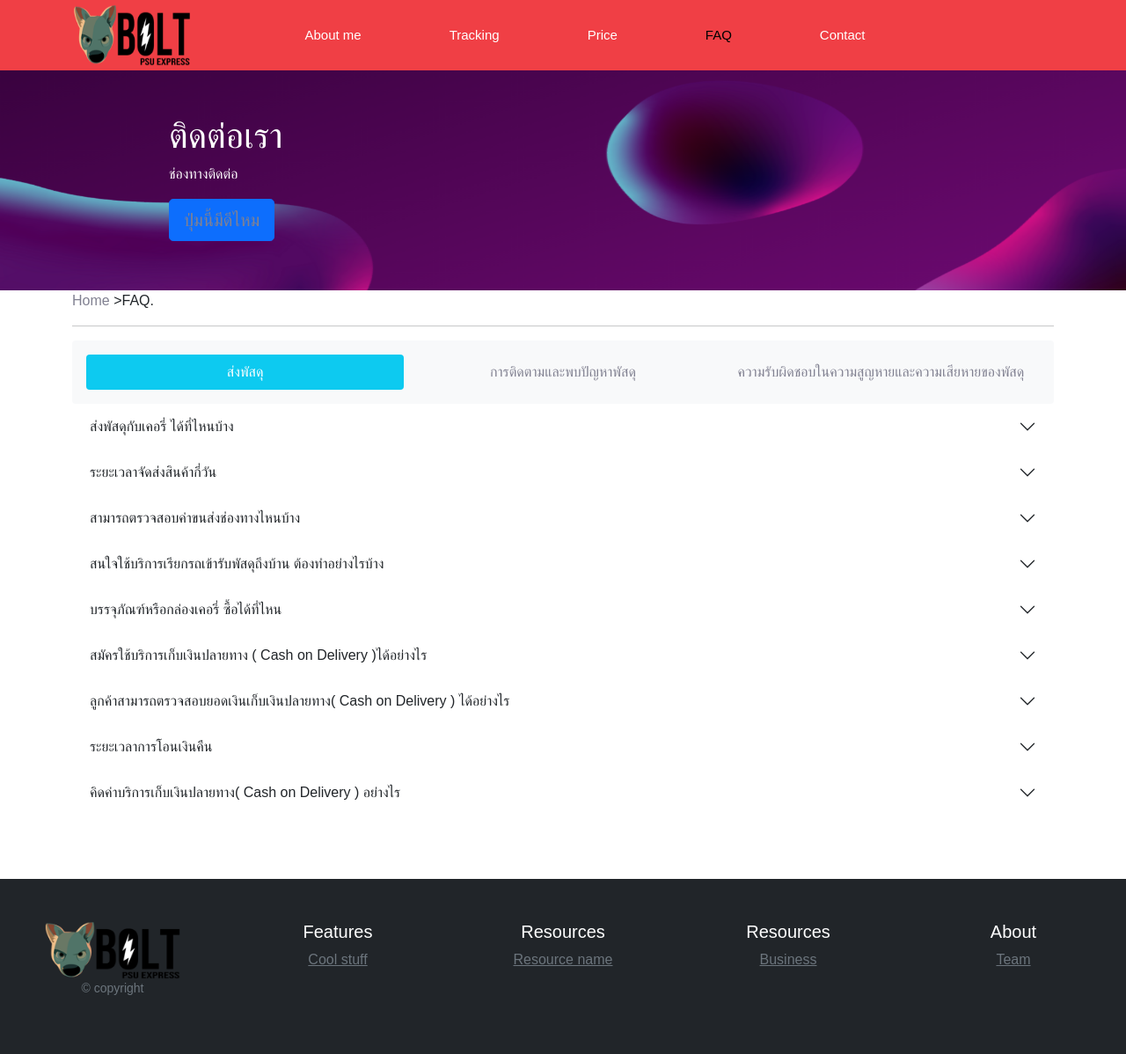
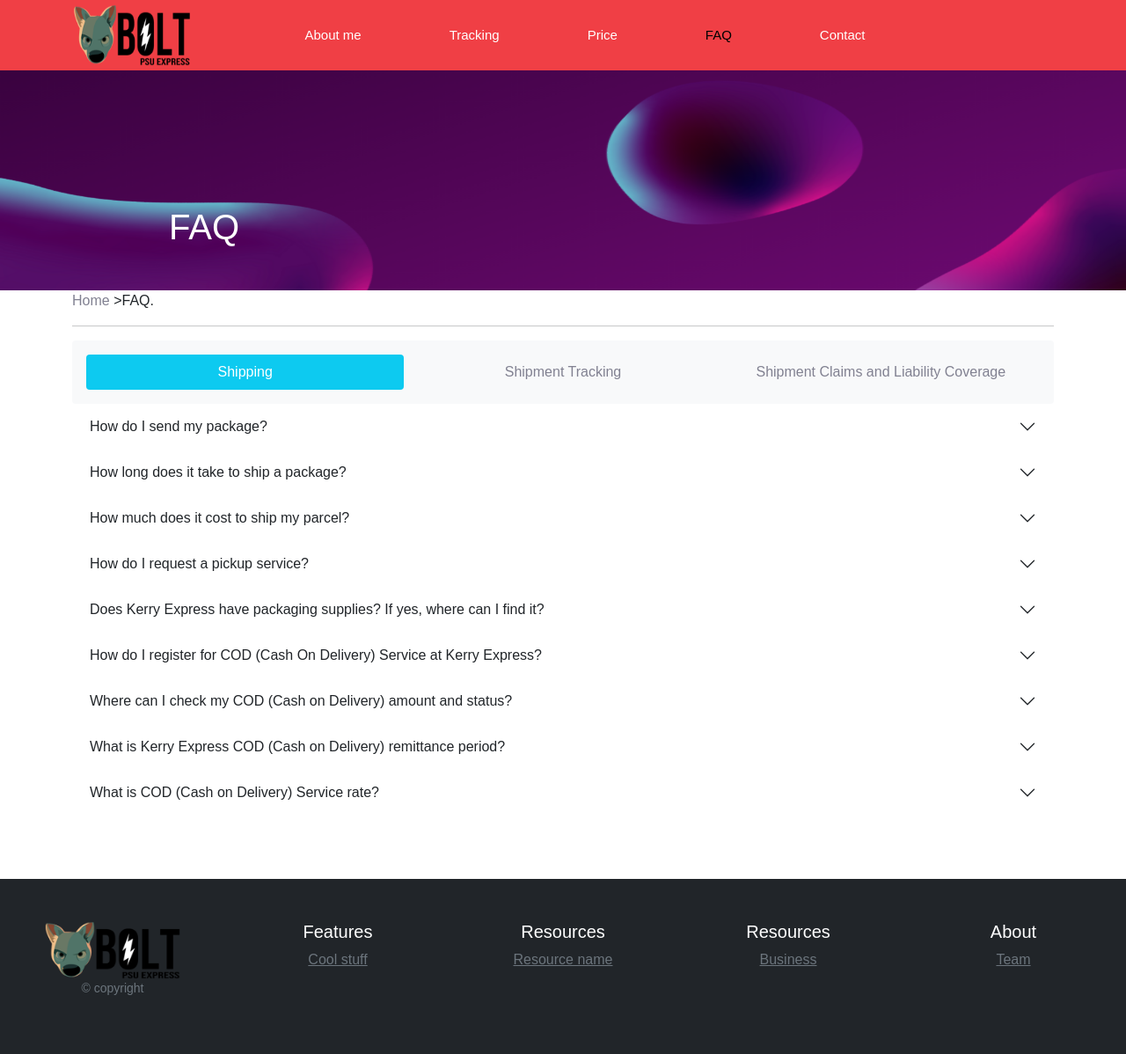
Before and after one commit to BTanakan/newgit, a PHP site: page /FAQ.html in a window 1280 px wide. Shown: the part 35-1233 px from the top of the page at 88% size. Run offline with PHP 8.4, Linux system fonts and the light colour scheme; some libraries are stand-ins or nearby versions.

Commit message:
Eng version v1

```diff
--- a/FAQ.html
+++ b/FAQ.html
@@ -55,9 +55,8 @@
 
                 <div class="container">
                   <div class="carousel-caption text-start">
-                    <h1>ติดต่อเรา</h1>
-                    <p>ช่องทางติดต่อ</p>
-                    <p><a class="btn btn-lg btn-primary" href="#">ปุ่มนี้มีดีไหม</a></p>
+                    <h1>FAQ</h1>
+
                   </div>
                 </div>
               </div>
@@ -70,13 +69,13 @@
             <div class="bg-light p-3 rounded"><!--topic-->
                 <ul class="nav nav-pills nav-justified">
                     <li class="nav-item">
-                      <a class="nav-link active bg-info" aria-current="page">ส่งพัสดุ</a>
+                      <a class="nav-link active bg-info" aria-current="page">Shipping</a>
                     </li>
                     <li class="nav-item">
-                      <a class="nav-link " href="FAQ1.html">การติดตามและพบปัญหาพัสดุ</a>
+                      <a class="nav-link " href="FAQ1.html">Shipment Tracking</a>
                     </li>
                     <li class="nav-item">
-                      <a class="nav-link" href="FAQ2.html">ความรับผิดชอบในความสูญหายและความเสียหายของพัสดุ</a>
+                      <a class="nav-link" href="FAQ2.html">Shipment Claims and Liability Coverage</a>
                     </li>
                   </ul>
             </div>
@@ -84,140 +83,155 @@
               <div class="accordion-item">
                 <h2 class="accordion-header" id="flush-headingOne"><!--1-->
                   <button class="accordion-button collapsed" type="button" data-bs-toggle="collapse" data-bs-target="#flush-collapseOne" aria-expanded="false" aria-controls="flush-collapseOne">
-                    ส่งพัสดุกับเคอรี่ ได้ที่ไหนบ้าง
+                    How do I send my package?
                   </button>
                 </h2>
                 <div id="flush-collapseOne" class="accordion-collapse collapse" aria-labelledby="flush-headingOne" data-bs-parent="#accordionFlushExample">
                     <div class="accordion-body">
-                        -ส่งที่จุดรับส่งพัสดุของเคอรี่ และร้านค้าตัวแทนรายย่อยทั่วประเทศ ตรวจสอบจุดรับส่งพัสดุใกล้คุณได้ที่ เว็บไซต์
+                        -You can send your package at Kerry Express Parcel shop, Kerry Express parcel service point and partner brands. Find your <ins class="text-primary">Kerry Express Service Point</ins>
                         <br>
-                        -เรียกรถเข้ารับพัสดุถึงบ้าน ผ่านแอปพลิเคชั่นเคอรี่ สำหรับ Android หรือ สำหรับ IOS
+                        -You can also request pickup service via Kerry Express Application <ins class="text-primary">Android</ins>  or <ins class="text-primary">IOS</ins>
                     </div>
                 </div>
             <div class="accordion-item">
                 <h2 class="accordion-header" id="flush-headingTwo"><!--2-->
                   <button class="accordion-button collapsed" type="button" data-bs-toggle="collapse" data-bs-target="#flush-collapseTwo" aria-expanded="false" aria-controls="flush-collapseTwo">
-                    ระยะเวลาจัดส่งสินค้ากี่วัน
+                    How long does it take to ship a package?
                   </button>
                 </h2>
                 <div id="flush-collapseTwo" class="accordion-collapse collapse" aria-labelledby="flush-headingTwo" data-bs-parent="#accordionFlushExample">
                     <div class="accordion-body">
-                        -โดยปกติลูกค้าจะได้รับพัสดุ 1-2 วัน หากลูกค้าต้องการใช้พัสดุด่วน ลูกค้าสามารถเลือกใช้บริการจัดส่งภายในวัน เขตพื้นที่กทม (Sameday) และบริการจัดส่งวันถัดไปก่อนเที่ยง (AM) สนใจใช้บริการส่งพัสดุ่วน ติดต่อ Call Centre โทร 1217
+                        -Standard Shipping Service: 1-2 Days
+
+                        Sameday Service (Priority Service): Within 1 Day
+
+                        AM Service: Next Day before Noon.
+
+                        For more details please contact our Call Centre 1217
+
+
                     </div>
                 </div>
             <div class="accordion-item">
                 <h2 class="accordion-header" id="flush-headingThree"><!--3-->
                   <button class="accordion-button collapsed" type="button" data-bs-toggle="collapse" data-bs-target="#flush-collapseThree" aria-expanded="false" aria-controls="flush-collapseThree">
-                    สามารถตรวจสอบค่าขนส่งช่องทางไหนบ้าง
+                    How much does it cost to ship my parcel?
                   </button>
                 </h2>
                 <div id="flush-collapseThree" class="accordion-collapse collapse" aria-labelledby="flush-headingThree" data-bs-parent="#accordionFlushExample">
                   <div class="accordion-body">
-                    -สามารถตรวจสอบค่าขนส่งได้ 3 ช่องทาง คือ<br>
+                    -You can check Kerry Express Shipping Rates through 3 channels:<br>
 
-                    1.Kerry Express Application สำหรับ Android หรือ สำหรับ IOS<br>
+                    1.Kerry Express Application <ins class="text-primary">Android</ins>  or <ins class="text-primary">IOS</ins> <br>
 
                     2.Kerry Express Live Chat<br>
 
-                    3.ติดต่อ Call Centre โทร 1217
+                    3.Kerry Express Call Centre 1217
                     </div>
                 </div>
             <div class="accordion-item">
                 <h2 class="accordion-header" id="flush-headingFour"><!--4-->
                   <button class="accordion-button collapsed" type="button" data-bs-toggle="collapse" data-bs-target="#flush-collapseFour" aria-expanded="false" aria-controls="flush-collapseFour">
-                    สนใจใช้บริการเรียกรถเข้ารับพัสดุถึงบ้าน ต้องทำอย่างไรบ้าง
+                    How do I request a pickup service?
                   </button>
                 </h2>
                 <div id="flush-collapseFour" class="accordion-collapse collapse" aria-labelledby="flush-headingFour" data-bs-parent="#accordionFlushExample">
                     <div class="accordion-body">
-                        -ลูกค้าเตรียมแพ็คสินค้าให้เรียบร้อย และเรียกเข้ารับพัสดุได้ ทั้ง 4 ช่องทาง โดยเลือกช่องทางใดช่องทางหนึ่ง คือ
+                        -4 Channels to request pickup service <br>
 
-                        1.Kerry Express Application กดเลือก ส่งพัสดุ และ เรียกรถเข้ารับ ดาวน์โหลด Application ได้ที่ สำหรับ Android หรือ สำหรับ IOS
+                        1.Kerry Express Application: Choose Ship and click Pickup request. (Click to Download Kerry Express Application Linked<ins class="text-primary">Android</ins>  or <ins class="text-primary">IOS</ins>) <br>
 
-                        2.Kerry Express LINE Official Account กดที่ ริชเมนู เลือกเรียกรถเข้ารับพัสดุ (เพิ่มเพื่อน Line คลิก )
+                        2.Kerry Express LINE Official Account: Go to rich menu and choose pickup request (Click to add <ins class="text-primary">Kerry Express Offical Line</ins> ) <br>
 
-                        3.Kerry Expresss Website กด Log in เข้าระบบ กดเรียกรับพัสดุ ( คลิก )
+                        3.Kerry Express <ins class="text-primary">Easyship Website</ins> : Login into your Kerry Express Account then choose pickup request <br>
 
-                        4.ติดต่อ Call Centre โทร 1217
+                        4.Call Centre: Call 1217 and request for pickup service with agent. <br>
+
+                        * Please pack and prepare all packages prior courier arrival for pickup.
+
                     </div>
                 </div>
             <div class="accordion-item">
                 <h2 class="accordion-header" id="flush-headingFive"><!--5-->
                   <button class="accordion-button collapsed" type="button" data-bs-toggle="collapse" data-bs-target="#flush-collapseFive" aria-expanded="false" aria-controls="flush-collapseFive">
-                    บรรจุภัณฑ์หรือกล่องเคอรี่ ซื้อได้ที่ไหน
+                    Does Kerry Express have packaging supplies? If yes, where can I find it?
                   </button>
                 </h2>
                 <div id="flush-collapseFive" class="accordion-collapse collapse" aria-labelledby="flush-headingFive" data-bs-parent="#accordionFlushExample">
                     <div class="accordion-body">
-                        -ซื้อที่ร้านเคอรี่พาร์เซลช้อป และ ร้านค้าตัวแทนรายย่อย ยกเว้นบริการเรียกรถเข้ารับพัสดุที่บ้าน จะยังไม่มีบรรจุภัณฑ์หรือกล่องจำหน่าย
+                        -Yes, Kerry Express service point provides parcel sachels and parcel boxes.
                     </div>
                 </div>
             <div class="accordion-item">
                 <h2 class="accordion-header" id="flush-headingSix"><!--6-->
                     <button class="accordion-button collapsed" type="button" data-bs-toggle="collapse" data-bs-target="#flush-collapseSix" aria-expanded="false" aria-controls="flush-collapseSix">
-                        สมัครใช้บริการเก็บเงินปลายทาง ( Cash on Delivery )ได้อย่างไร
+                      How do I register for COD (Cash On Delivery) Service at Kerry Express?
                     </button>
                 </h2>
                 <div id="flush-collapseSix" class="accordion-collapse collapse" aria-labelledby="flush-headingSix" data-bs-parent="#accordionFlushExample">
                     <div class="accordion-body">
-                        -ลูกค้าสามารถสมัครใช้บริการเก็บเงินปลายทาง ได้ 2 ช่องทาง คือ ผ่านทางเว็บไซต์ เคอรี่ เอ็กซ์เพรส ได้ที่ คลิก และ ทางเคอรี่ แอปพลิเคชั่น (ดาวน์โหลด Application ได้ที่ สำหรับ Android หรือ สำหรับ IOS )
+                        -Customer can register for COD service through 2 channels:<ins class="text-primary">Kerry Express Website</ins>
 
-                        <br>เอกสารที่ใช้ในการสมัครบริการเก็บเงินปลายทาง<br>
+                        Kerry Express Application  <ins class="text-primary">Android</ins>  or <ins class="text-primary">IOS</ins>
 
-                        สำหรับบุคคลธรรมดา<br>
+                        <br>To register a COD account, please prepare and submit following documents during registrations.<br>
 
-                        1.สำเนาบัตรประชาชน<br>
+                        For individual registration<br>
 
-                        2.สำเนาหลักฐานการเปลี่ยนชื่อ (ถ้ามี)<br>
+                        1.Copy of Identification Card<br>
 
-                        3.สำเนาสมุดบัญชีธนาคาร<br>
+                        2.Certificate of Name Change (if any)<br>
 
-                        สำหรับนิติบุคคล<br>
+                        3.Copy of Bank Passbook<br>
 
-                        1.หนังสือรับรองบริษัท<br>
+                        For Corporation/Legal Entity<br>
 
-                        2.บัตรประชาชนของผู้มอบอำนาจ/ผู้รับมอบอำนาจ<br>
+                        1.Copy of Company Affidavit<br>
 
-                        3.หนังสือมอบอำนาจ (ถ้ามี)<br>
+                        2.Copy of Identification Card of authorized person and attorny<br>
 
-                        4.สำเนาสมุดบัญชีธนาคาร<br>
+                        3.Power of Attorny (if any)<br>
 
-                        <img src="cxc - วิธีการสมัครใช้บริการ COD.jpg" width="500px" height="700px">
+                        4.Copy of Bank Passbook<br>
+
                      </div>
                 </div>
             <div class="accordion-item">
                 <h2 class="accordion-header" id="flush-headingSeven"><!--7-->
                     <button class="accordion-button collapsed" type="button" data-bs-toggle="collapse" data-bs-target="#flush-collapseSeven" aria-expanded="false" aria-controls="flush-collapseSeven">
-                        ลูกค้าสามารถตรวจสอบยอดเงินเก็บเงินปลายทาง( Cash on Delivery ) ได้อย่างไร
+                      Where can I check my COD (Cash on Delivery) amount and status?
                     </button>
                 </h2>
                 <div id="flush-collapseSeven" class="accordion-collapse collapse" aria-labelledby="flush-headingSeven" data-bs-parent="#accordionFlushExample">
                     <div class="accordion-body">
-                        -ลูกค้าสามารถตรวจสอบยอดเงินเก็บเงินปลายทาง( Cash on Delivery ) ทางอีเมล์ที่ทางเคอรี่ส่งให้เมื่อพัสดุส่งสำเร็จ หรือลูกค้าสามารถตรวจสอบยอดได้ผ่านระบบอีซี่ชิป
+                        -Kerry Express will send COD summary report via email once the parcel is delivered. Or you can check the updates at <ins class="text-primary">EasyShip Website</ins>
                     </div>
                 </div>
             <div class="accordion-item">
                 <h2 class="accordion-header" id="flush-headingEight"><!--8-->
                     <button class="accordion-button collapsed" type="button" data-bs-toggle="collapse" data-bs-target="#flush-collapseEight" aria-expanded="false" aria-controls="flush-collapseEight">
-                        ระยะเวลาการโอนเงินคืน
+                      What is Kerry Express COD (Cash on Delivery) remittance period?
                     </button>
                 </h2>
                 <div id="flush-collapseEight" class="accordion-collapse collapse" aria-labelledby="flush-headingEight" data-bs-parent="#accordionFlushExample">
                     <div class="accordion-body">
-                        -บริษัทจะโอนยอดเงินเก็บเงินปลายทาง( Cash on Delivery ) ที่เรียกเก็บมาได้คืนเข้าบัญชีหลังจากส่งพัสดุสำเร็จ ภายในระยะเวลา 3 วันทำการ เฉพาะธนาคารกรุงเทพ สำหรับธนาคารอื่นๆ เพิ่มระยะเวลาจากปกติ 1 วันทำการ
+                        -Kerry Express will remit the COD amount into your bank after we delivered the package and collects the COD amount from Consignee. <br>
+                        -For Bangkok Bank account, Kerry will remit 3 working days after we have delivered the package and 4 working days for other banks.
                     </div>
                 </div>
             <div class="accordion-item">
                 <h2 class="accordion-header" id="flush-headingNine"><!--9-->
                     <button class="accordion-button collapsed" type="button" data-bs-toggle="collapse" data-bs-target="#flush-collapseNine" aria-expanded="false" aria-controls="flush-collapseNine">
-                        คิดค่าบริการเก็บเงินปลายทาง( Cash on Delivery ) อย่างไร
+                      What is COD (Cash on Delivery) Service rate?
                     </button>
                 </h2>
                 <div id="flush-collapseNine" class="accordion-collapse collapse" aria-labelledby="flush-headingNine" data-bs-parent="#accordionFlushExample">
                     <div class="accordion-body">
-                        -คิดค่าบริการ 3% จากค่าสินค้าที่เก็บเงินปลายทาง<br>
+                        -COD Service Rate is 3% of COD amount to be collected.<br>
 
-                        ตัวอย่างเช่น ค่าสินค้าที่ต้องการเก็บเงินปลายทาง 1,000 บาท คิดค่าบริการเก็บเงินปลายทาง 3% จากราคาสินค้า คือ 30 บาท แต่ไม่คิดค่าธรรมเนียมธนาคารในการโอนคืน
+                        Ex. If COD amount is 1,000 baht, the COD fee will be 30 Baht. <br>
+
+                        *No additional charge for bank transfers.
                     </div>
                 </div>
           </main>
--- a/signin.css
+++ b/signin.css
@@ -194,7 +194,7 @@ ul1 li:first-child {
 }
 .button-card
 {
-    width: 275px;
+    width: 260px;
     margin: 35px auto;
     position: relative;
     box-shadow: 0 0 20px 9px #ff61241f;
@@ -214,7 +214,7 @@ ul1 li:first-child {
     top: 0;
     left: 0;
     position: absolute;
-    width: 150px;
+    width: 135px;
     height: 100%;
     background: #f03f45;
     border-radius: 30px;
@@ -229,7 +229,7 @@ ul1 li:first-child {
 {
     width: 30px;
     margin: 0 5px;
-    color: cornflowerblue;
+    color:  #f03f45;
 }
 .input-card
 {
```
Also changed, not shown: FAQ1.html (+46 -30 lines), FAQ2.html (+23 -23 lines), signin.html (+13 -13 lines).
